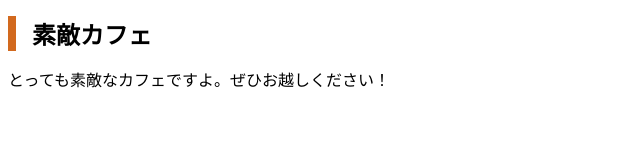
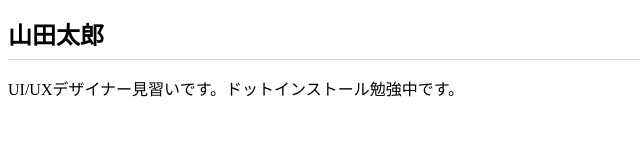
Before and after one commit to daisuna/mycafe, a plain HTML site: page index.html in a window 1280 px wide. Shown: the whole page, without its empty margins (0-640 px from the left). Drawn offline with Linux system fonts and the light colour scheme.

Commit message:
Add files via upload

```diff
--- a/css/styles.css
+++ b/css/styles.css
@@ -1,5 +1,5 @@
 h1 {
   font-size: 24px;
-  padding-left: 16px;
-  border-left: 8px solid chocolate;
+  padding-bottom: 8px;
+  border-bottom: 1px solid #ddd;
 }
--- a/index.html
+++ b/index.html
@@ -2,11 +2,11 @@
 <html lang="ja">
   <head>
     <meta charset="UTF-8" />
-    <title>素敵カフェ</title>
+    <title>山田太郎のポートフォリオサイト</title>
     <link rel="stylesheet" href="./css/styles.css">
   </head>
   <body>
-    <h1>素敵カフェ</h1>
-    <p>とっても素敵なカフェですよ。ぜひお越しください！</p>
+    <h1>山田太郎</h1>
+    <p>UI/UXデザイナー見習いです。ドットインストール勉強中です。</p>
   </body>
 </html>
```
